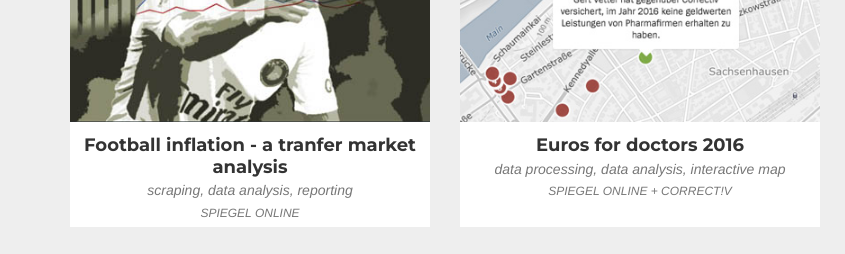
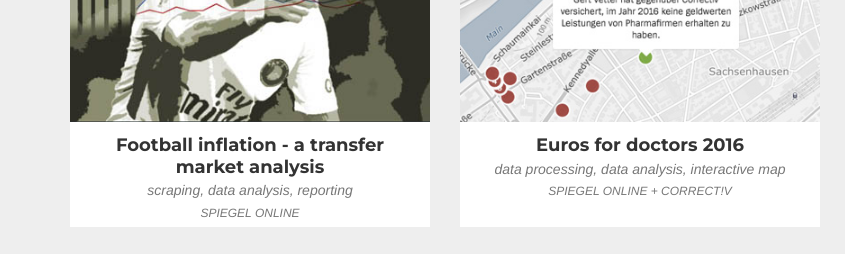
Before and after one commit to sattheptonghop/sattheptonghop2.github.io, a website: page index.html in a window 1280 px wide. Shown: the part 1060-1314 px from the top of the page, 0-845 px from the left. Drawn offline with nearby package versions, Linux system fonts and the light colour scheme; a web font is replaced by a local one.

Commit message:
Fixing typo

```diff
--- a/index.html
+++ b/index.html
@@ -75,7 +75,7 @@
                         <img src="img/portfolio/37_transfermarkt.jpg" class="img-responsive" alt="">
                     </a>
                     <div class="portfolio-caption">
-                        <h4>Football inflation - a tranfer market analysis</h4>
+                        <h4>Football inflation - a transfer market analysis</h4>
                         <p class="text-muted">scraping, data analysis, reporting</p>
                         <p class="text-muted text-mini">SPIEGEL ONLINE</p>
                     </div>
```
